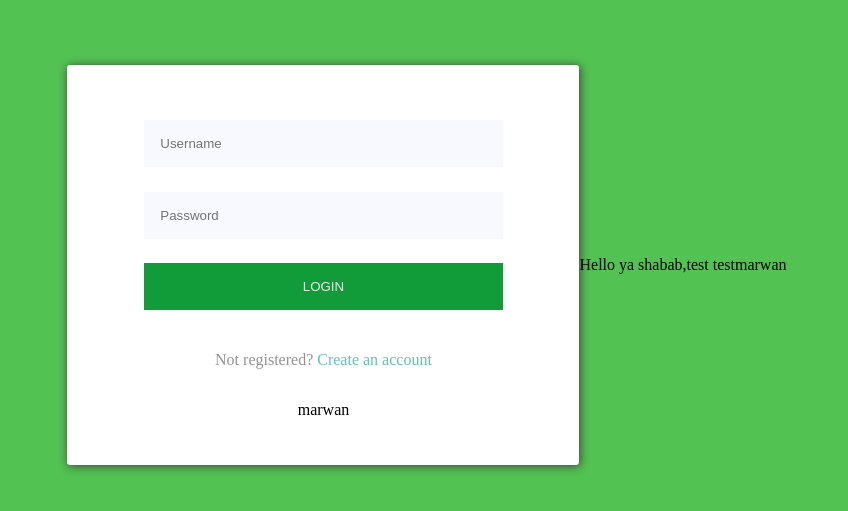
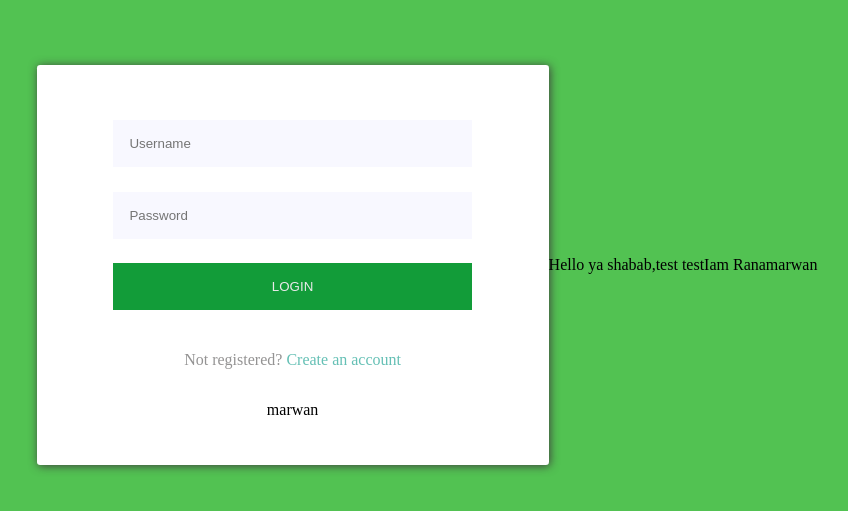
Before and after one commit to gitrayoussef/Git-Project, a plain HTML site: page index.html in a window 1280 px wide. Shown: the part 135-646 px from the top of the page, without its empty margins (213-1061 px from the left). Drawn offline with Linux system fonts and the light colour scheme.

Commit message:
Ranaupdateindex.html

```diff
--- a/index.html
+++ b/index.html
@@ -23,6 +23,10 @@
     <div>
       <p class= "zeyad">Hello ya shabab,test test </p>
     </div>
+
+    <div>
+      <p>Iam Rana</p>
+      </div>
   </body>
 </html>
  <p>marwan</p>
```
